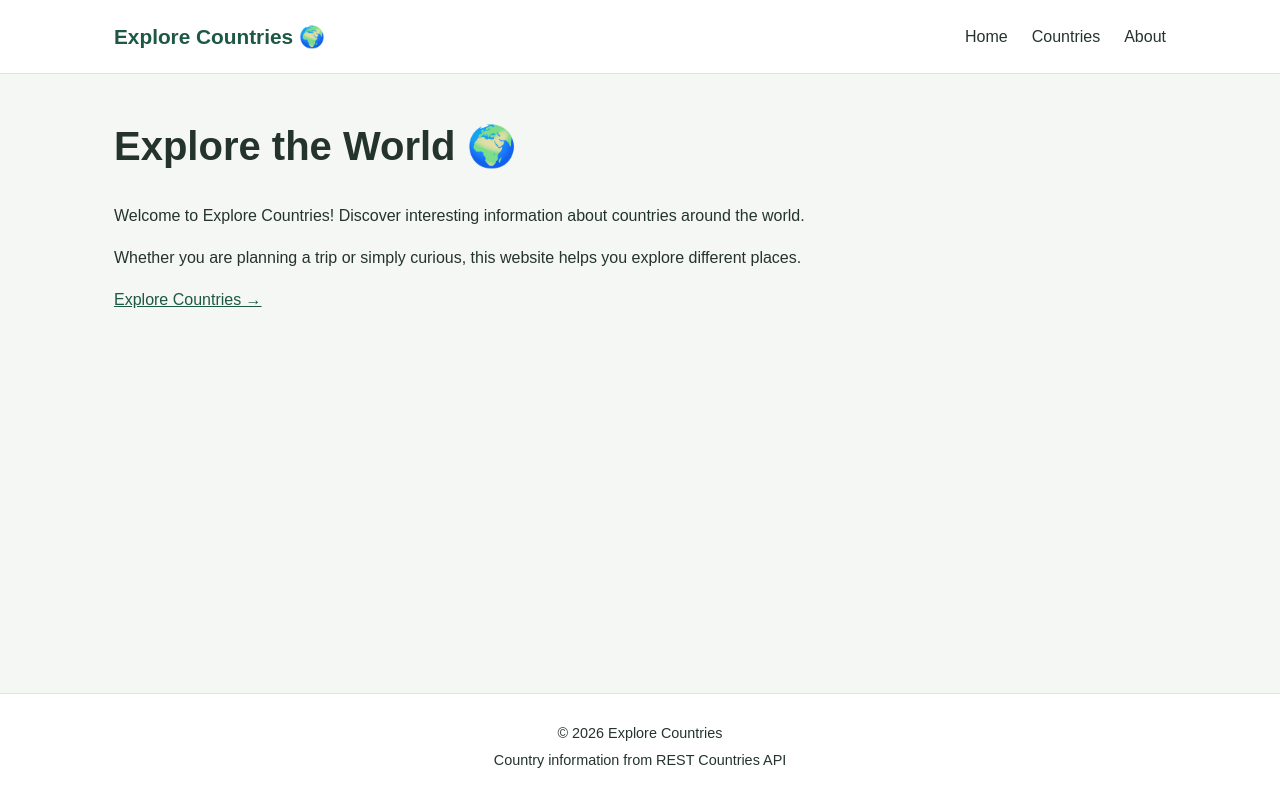
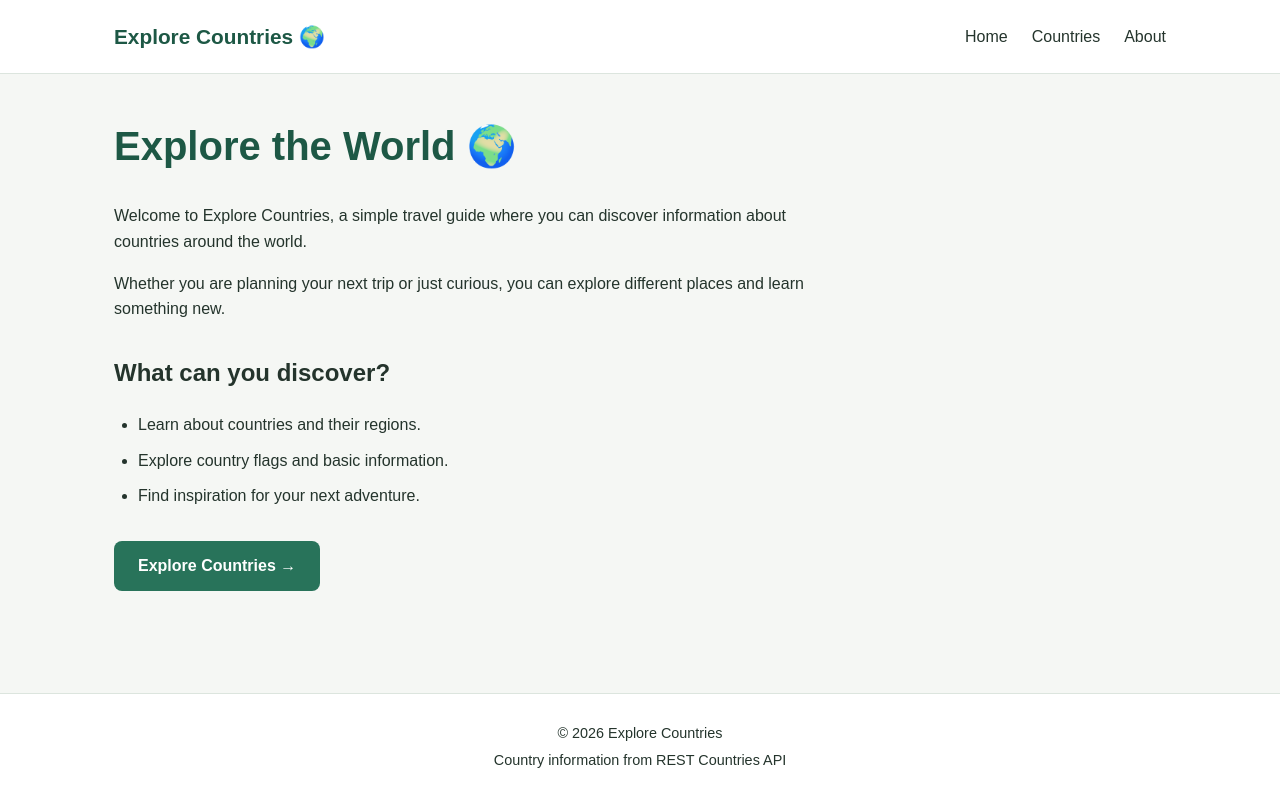
Before and after one commit to MarynaTryus/explore-countries, a Next.js app: page / in a window 1280 px wide. Built offline with nearby package versions, Linux system fonts and the light colour scheme.

Commit message:
Improve homepage content and styling

```diff
--- a/app/globals.css
+++ b/app/globals.css
@@ -166,3 +166,36 @@ footer p {
   font-size: 3rem;
   line-height: 1.2;
 }
+/* Homepage */
+.home {
+  max-width: 750px;
+}
+
+.home h1 {
+  color: var(--primary-dark);
+}
+
+.home ul {
+  padding-left: 24px;
+  margin-bottom: 32px;
+}
+
+.home li {
+  margin-bottom: 10px;
+}
+
+.explore-button {
+  display: inline-block;
+  padding: 12px 24px;
+  background-color: var(--primary);
+  color: white;
+  border-radius: 8px;
+  text-decoration: none;
+  font-weight: bold;
+}
+
+.explore-button:hover {
+  background-color: var(--primary-dark);
+  color: white;
+  text-decoration: none;
+}
--- a/app/page.tsx
+++ b/app/page.tsx
@@ -1,22 +1,32 @@
 import Link from "next/link";
 
-// Homepage introducing the website
+// Homepage for Explore Countries
 export default function HomePage() {
   return (
-    <section>
+    <section className="home">
       <h1>Explore the World 🌍</h1>
 
       <p>
-        Welcome to Explore Countries! Discover interesting information about
-        countries around the world.
+        Welcome to Explore Countries, a simple travel guide where you can
+        discover information about countries around the world.
       </p>
 
       <p>
-        Whether you are planning a trip or simply curious, this website helps
-        you explore different places.
+        Whether you are planning your next trip or just curious, you can explore
+        different places and learn something new.
       </p>
 
-      <Link href="/countries">Explore Countries →</Link>
+      <h2>What can you discover?</h2>
+
+      <ul>
+        <li>Learn about countries and their regions.</li>
+        <li>Explore country flags and basic information.</li>
+        <li>Find inspiration for your next adventure.</li>
+      </ul>
+
+      <Link href="/countries" className="explore-button">
+        Explore Countries →
+      </Link>
     </section>
   );
 }
```
